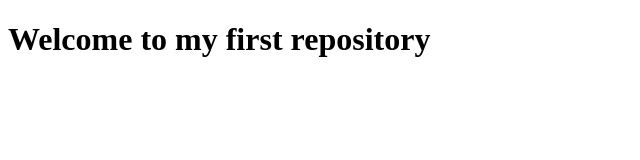
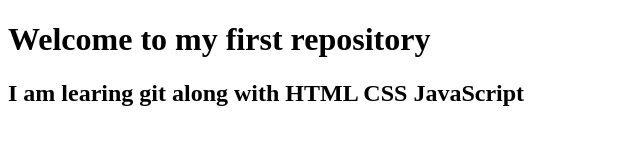
Before and after one commit to Amanv6780/web-development, a plain HTML site: page site/index.html in a window 1280 px wide. Shown: the whole page, without its empty margins (0-640 px from the left). Drawn offline with Linux system fonts and the light colour scheme.

Commit message:
minor changes

```diff
--- a/site/index.html
+++ b/site/index.html
@@ -7,6 +7,7 @@
     <title>Welcome</title>
 </head>
 <body>
-    <h1>Welcome to my first repository</h1>
+    <h1>Welcome to my first repository </h1>
+    <h2>I am learing git along with HTML CSS JavaScript</h2>
 </body>
 </html>
```
